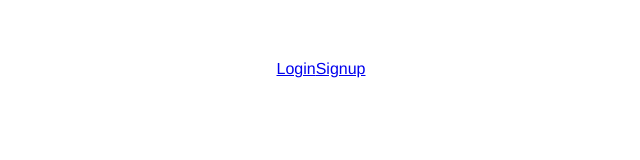
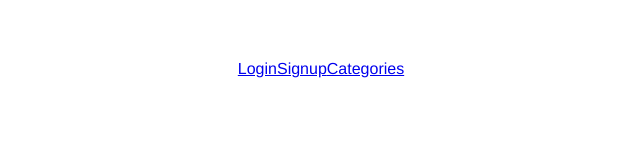
Before and after one commit to SpinnelSun/CCCPharmaClient, a Vue app: page /#/signin in a window 1280 px wide. Shown: the top 160 px of the page, without its empty margins (319-959 px from the left). Built offline with nearby package versions, Linux system fonts and the light colour scheme.

Commit message:
Add link to Categories in homepage

```diff
--- a/src/App.vue
+++ b/src/App.vue
@@ -2,6 +2,7 @@
   <div id="app">
     <router-link to="/signin">Login</router-link>
     <router-link to="/signup">Signup</router-link>
+    <router-link to="/categories">Categories</router-link>
     <router-view/>
   </div>
 </template>
```
